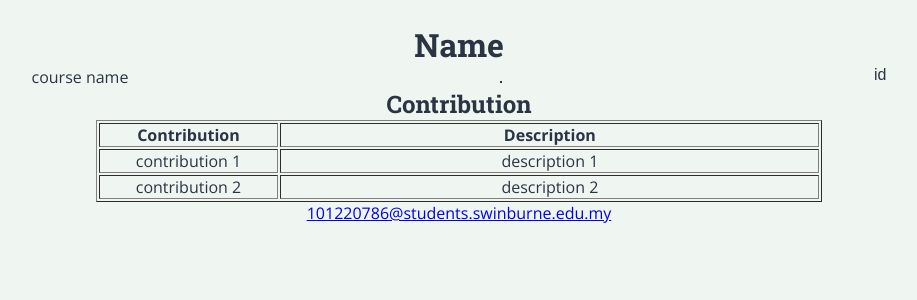
After one commit to ItsSimon2K/SEB-Hardware, a PHP site: page /about.html in a window 1280 px wide. The commit adds this page. Shown: the top 300 px of the page, without its empty margins (181-1098 px from the left). Run offline with PHP 8.4, Linux system fonts and the light colour scheme.

Commit message:
add about page

```diff
--- /dev/null
+++ b/assign1/about.html
@@ -0,0 +1,67 @@
+<!DOCTYPE html>
+<html lang="en">
+
+<head>
+  <meta charset="UTF-8">
+  <meta name="description" content="hardware_webiste">
+  <meta name="author" content="Sim Mao Chen">
+  <meta name="keywords" content="equipments,hardware">
+  <meta name="viewport" content="width=device-width, initial-scale=1.0">
+  <link rel="stylesheet" type="text/css" href="styles/style.css">
+  <title>SEB Hardware - About</title>
+  <link href="https://fonts.googleapis.com/css2?family=Open+Sans:wght@400;700&family=Roboto+Slab:wght@700&display=swap" rel="stylesheet">
+</head>
+
+<body>
+    <!-- header start -->
+
+    <!-- header end -->
+
+    <!-- content start -->
+  <article>
+    <div class="container">
+      <div class="member-container">
+        <h1>Name</h1>
+        <p class="student-id">id</p>
+        <p class="student-course">course name</p>
+        <img src="" alt="">
+        <div class="contribution-table">
+          <table border="1" class="contribution-table">
+            <h2>Contribution</h2>
+            <tr>
+              <th>
+                  Contribution
+              </th>
+              <th>
+                  Description
+              </th>
+            </tr>
+            <tr>
+              <td>
+                  contribution 1
+              </td>
+              <td>
+                  description 1
+              </td>
+            </tr>
+            <tr>
+              <td>
+                  contribution 2
+              </td>
+              <td>
+                  description 2
+              </td>
+            </tr>
+          </table>
+        </div>
+        <p><a href="mailto:">101220786@students.swinburne.edu.my</a></p>
+      </div>
+    </div>
+  </article>
+    <!-- content end -->
+
+    <!-- footer start -->
+
+    <!-- footer end -->
+</body>
+</html>
--- a/assign1/styles/style.css
+++ b/assign1/styles/style.css
@@ -311,6 +311,7 @@ div.principles1,div.principles2{
 /* #endregion */
 
 /* #region enquiry */
+
 .product-hero--enquiry {
 	background-image: url(images/enquiry.jpg);
 }
@@ -360,21 +361,21 @@ div.principles1,div.principles2{
 	border-radius: .1rem;
 	padding: .15rem;
 	outline: none;
-	border: .1rem solid white;
-	transition: outline .25s ease;
+	border: .1rem solid rgb(255, 255, 255);
+	transition: border .25s ease;
 }
 
 .eform-card input[type="text"]:focus,
 .eform-card input[type="email"]:focus,
 .eform-card input[type="tel"]:focus {
-	border-bottom: .1rem solid black;
+	border-bottom: .1rem solid rgb(42, 52, 67);
 }
 
 .enquiry-table textarea {
 	width: 100%;
 	resize: none;
 	outline: none;
-	border: .2rem solid white;
+	border: .2rem solid rgb(255, 255, 255);
 }
 
 .personal-info fieldset,
@@ -408,6 +409,49 @@ div.principles1,div.principles2{
 
 .submit-reset-container input[type="submit"] {
 	margin-right: 5%;
+}
+
+/* #endregion */
+
+/* #region about.html */
+
+.member-container {
+	width: 75%;
+	margin: 2% auto;
+	text-align: center;
+}
+
+.member-container h1 {
+	font-size: 200%;
+	font-weight: bold;
+	text-align: center;
+}
+
+.student-id {
+	font-family: Arial, sans-serif;
+	float: right;
+}
+
+.student-course {
+	float: left;
+}
+
+.member-container img {
+	border: 1px groove rgb(42, 52, 67);
+}
+
+.contribution-table h2 {
+	text-align: center;
+	font-weight: bold;
+}
+
+.contribution-table table{
+	margin: 0 auto;
+	width: 85%;
+}
+
+.contribution-table table tr td:first-child{
+	width: 25%;
 }
 
 /* #endregion */
```
Also changed, not shown: assign1/images/Bjorn.jpeg (added), assign1/images/Emily.jpeg (added), assign1/images/Simon.jpeg (added).
